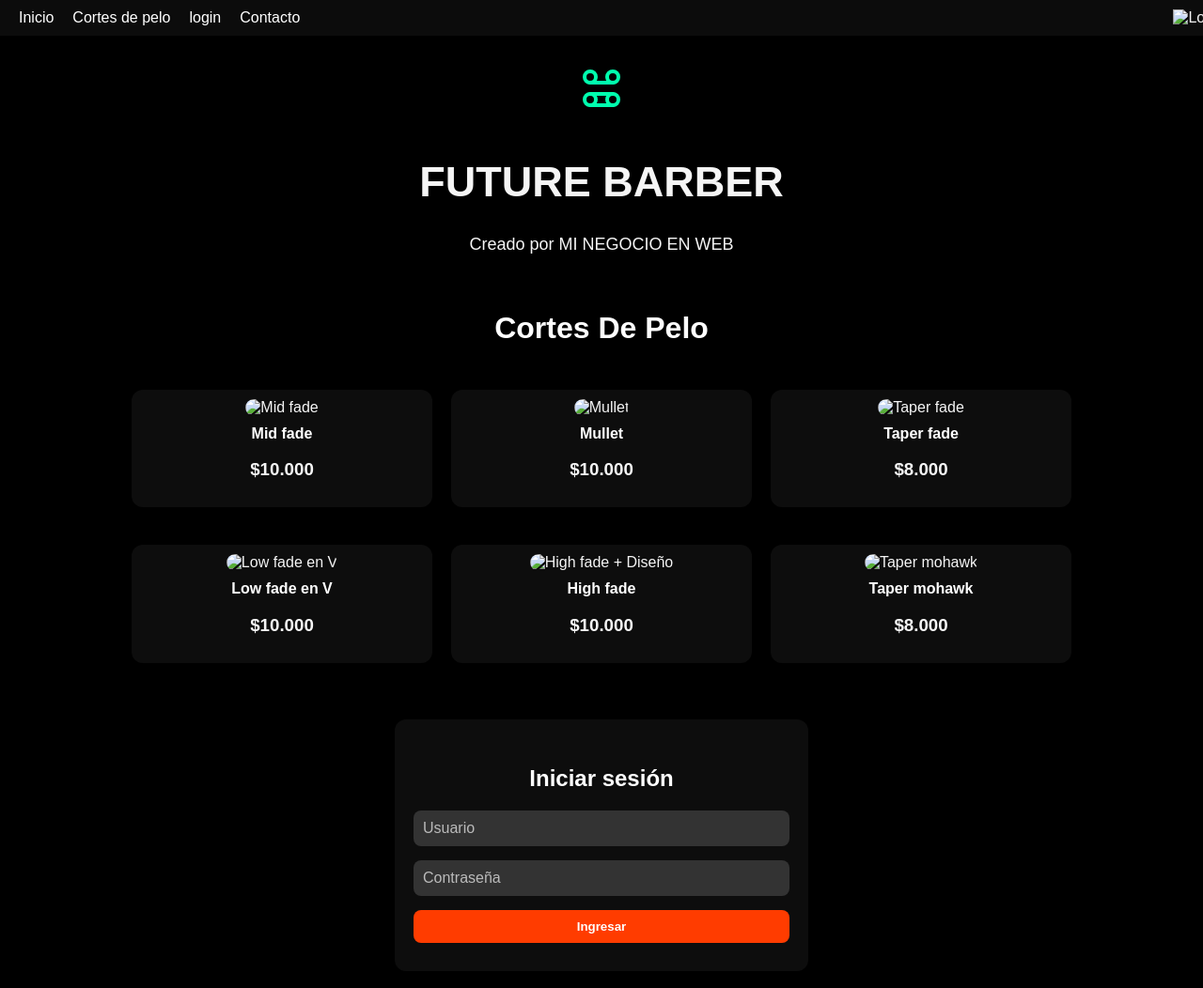
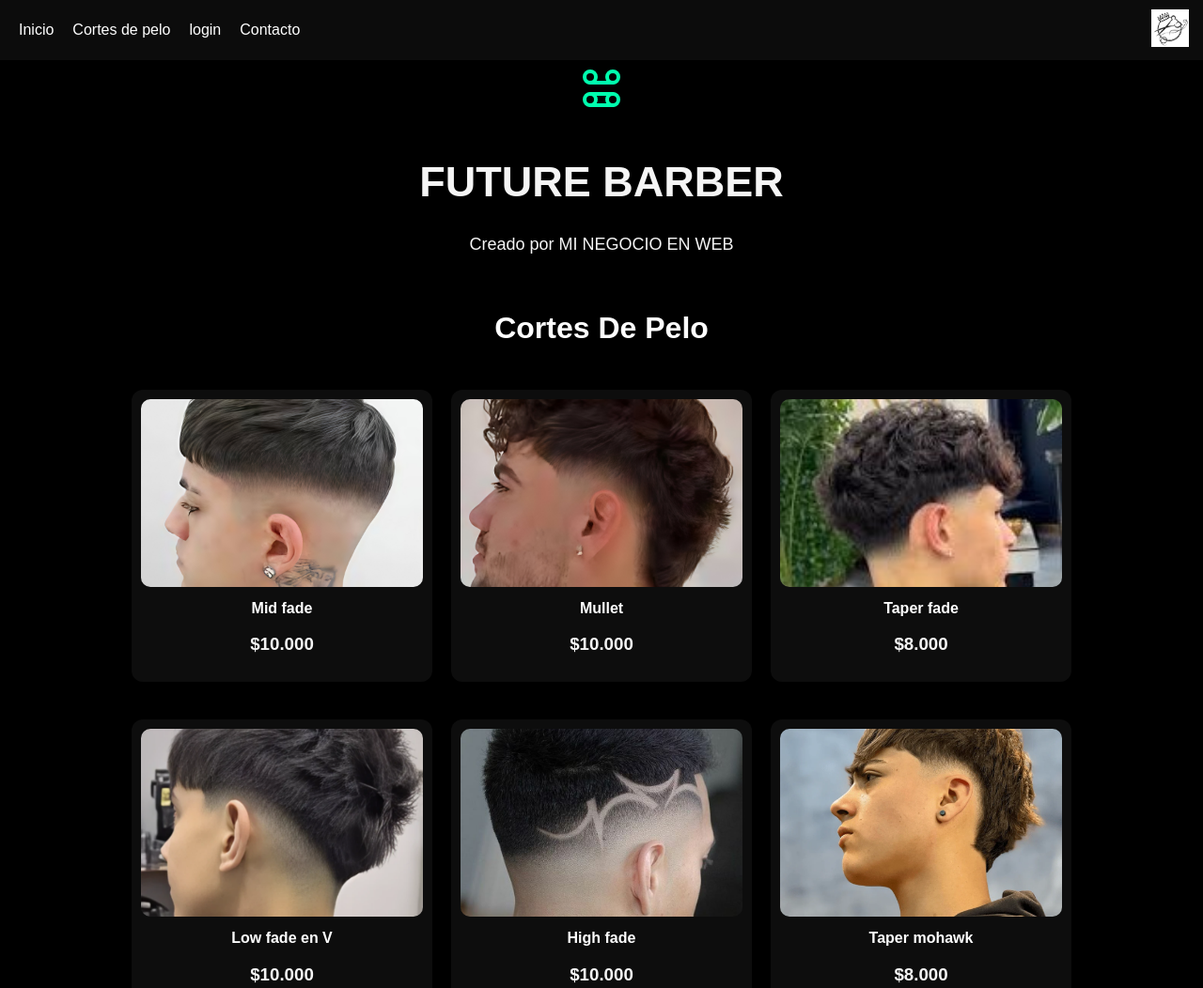
Before and after one commit to fix996/barberia-simple, a plain HTML site: page index.html in a window 1280 px wide. Shown: the top 1052 px of the page at 94% size. Drawn offline with nearby package versions, Linux system fonts and the light colour scheme.

Commit message:
Update index.html
agregacion dei magenes

```diff
--- a/index.html
+++ b/index.html
@@ -22,7 +22,7 @@
 
     </nav>
     <div class="logo">
-      <img src="img/barber}.jpg" alt="Logo" />
+      <img src="barber}.jpg" alt="Logo" />
     </div>
   </header>
 
@@ -64,17 +64,17 @@
 
     <div class="galeria-cortes">
       <div class="corte">
-        <img src="img/upscalemedia-transformed.jpeg" alt="Mid fade">
+        <img src="upscalemedia-transformed.jpeg" alt="Mid fade">
         <p>Mid fade</p>
         <h3 class="precio">$10.000</h3>
       </div>
       <div class="corte">
-        <img src="img/upscalemedia-transformed (1).jpeg" alt="Mullet">
+        <img src="upscalemedia-transformed (1).jpeg" alt="Mullet">
         <p>Mullet</p>
         <h3 class="precio">$10.000</h3>
       </div>
       <div class="corte">
-        <img src="img/taper fade(1).jpg" alt="Taper fade">
+        <img src="taper fade(1).jpg" alt="Taper fade">
         <p>Taper fade</p>
         <h3 class="precio">$8.000</h3>
       </div>
@@ -82,17 +82,17 @@
 
     <div class="galeria-cortes">
       <div class="corte">
-        <img src="img/images (3)-Pica.png" alt="Low fade en V">
+        <img src="images (3)-Pica.png" alt="Low fade en V">
         <p>Low fade en V</p>
         <h3 class="precio">$10.000</h3>
       </div>
       <div class="corte">
-        <img src="img/hihg fade.jpg" alt="High fade + Diseño">
+        <img src="hihg fade.jpg" alt="High fade + Diseño">
         <p>High fade</p>
         <h3 class="precio">$10.000</h3>
       </div>
       <div class="corte">
-        <img src="img/Taper_Mohawk_Haircut_1.webp" alt="Taper mohawk">
+        <img src="Taper_Mohawk_Haircut_1.webp" alt="Taper mohawk">
         <p>Taper mohawk</p>
         <h3 class="precio">$8.000</h3>
       </div>
```
